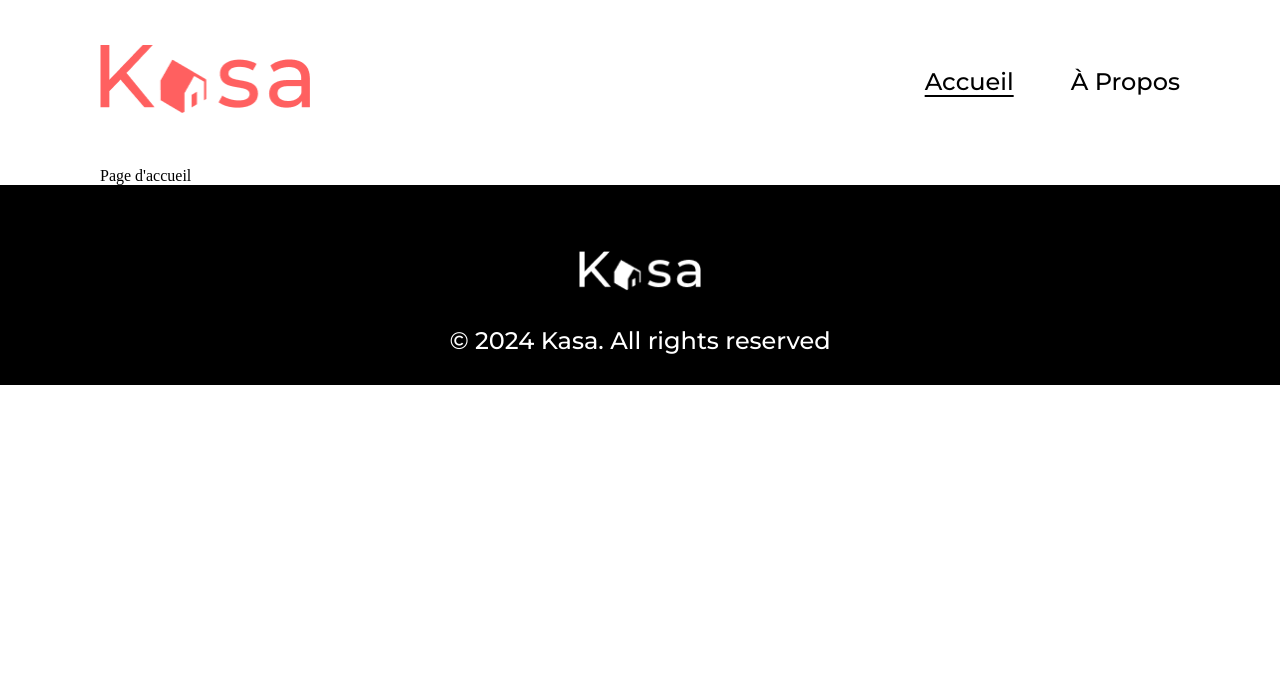
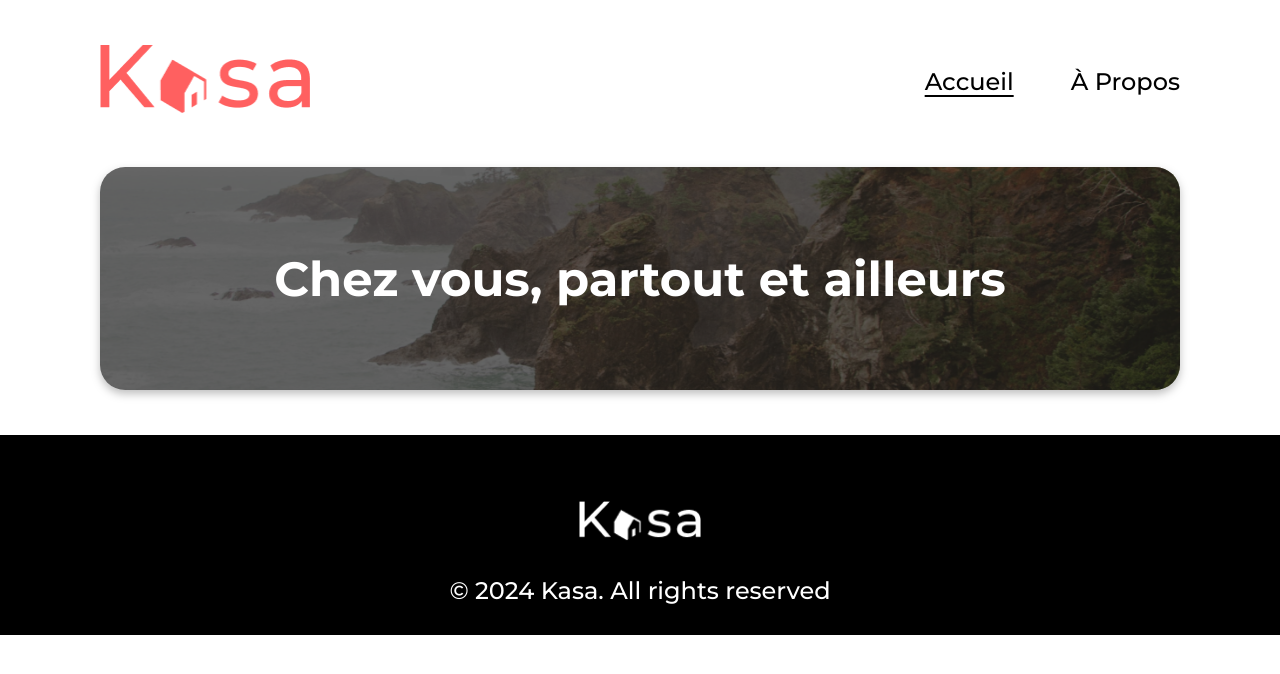
Before and after one commit to NicolasOsborne/oc-projet-8, a React (Vite) app: page / in a window 1280 px wide. Shown: the top 674 px of the page. Built offline with nearby package versions, Linux system fonts and the light colour scheme.

Commit message:
Création du composant Banner pour la page d'accueil - Création de la page Error 404

```diff
--- /dev/null
+++ b/src/components/Banner.jsx
@@ -0,0 +1,19 @@
+import HomeBanner from '../assets/banner-home.png'
+// import AboutBanner from '../assets/banner-about.png'
+
+const Banner = () => {
+  return (
+    <div className='banner'>
+      <img
+        className='banner-image'
+        src={HomeBanner}
+        alt="Bannière de la page d'accueil de Kasa"
+      />
+      <div className='banner-mask'>
+        <h1>Chez vous, partout et ailleurs</h1>
+      </div>
+    </div>
+  )
+}
+
+export default Banner
--- a/src/pages/Error.jsx
+++ b/src/pages/Error.jsx
@@ -1,7 +1,13 @@
-import React from 'react'
+import { Link } from 'react-router-dom'
 
 function Error() {
-  return <div>Page Erreur 404</div>
+  return (
+    <div className='error-container'>
+      <h1>404</h1>
+      <p>Oups! La page que vous demandez n'existe pas.</p>
+      <Link to='/'>Retourner sur la page d'accueil</Link>
+    </div>
+  )
 }
 
 export default Error
--- a/src/pages/Home.jsx
+++ b/src/pages/Home.jsx
@@ -1,7 +1,7 @@
-import React from 'react'
+import Banner from '../components/Banner'
 
 function Home() {
-  return <div>Page d'accueil</div>
+  return <Banner />
 }
 
 export default Home
--- a/src/styles/base/_typography.scss
+++ b/src/styles/base/_typography.scss
@@ -19,6 +19,7 @@ p {
 }
 
 a {
+   @include font;
    text-decoration: none;
    color: inherit;
 }
--- /dev/null
+++ b/src/styles/components/_banner.scss
@@ -0,0 +1,32 @@
+.banner {
+   width: 100%;
+   height: 223px;
+   border-radius: 25px;
+   margin-bottom: 45px;
+   position: relative;
+   filter: drop-shadow(0px 4px 4px rgba($black, 0.25));
+
+   .banner-image {
+      object-fit: cover;
+      width: 100%;
+      height: 100%;
+      border-radius: 25px;
+   }
+
+   .banner-mask {
+      width: 100%;
+      height: 100%;
+      border-radius: 25px;
+      background: rgba($black, 0.6);
+      position: absolute;
+      top: 0;
+      display: flex;
+      flex-direction: column;
+      justify-content: center;
+      align-items: center;
+   }
+
+   h1 {
+      color: $white;
+   }
+}
--- a/src/styles/main.scss
+++ b/src/styles/main.scss
@@ -12,3 +12,5 @@
 @import "./pages/about";
 @import "./pages/rental";
 @import "./pages/error";
+
+@import './components/banner';
--- a/src/styles/pages/_error.scss
+++ b/src/styles/pages/_error.scss
@@ -0,0 +1,27 @@
+.error-container {
+   display: flex;
+   flex-direction: column;
+   align-items: center;
+   justify-content: center;
+   gap: 140px;
+   margin: 140px 0;
+
+   h1 {
+      color: $primary-color;
+      font-size: 288px;
+      font-weight: bold;
+   }
+
+   p {
+      color: $primary-color;
+      font-size: 36px;
+      font-weight: 500;
+   }
+
+   a {
+      font-size: 18px;
+      font-weight: 500;
+      text-decoration: underline;
+      text-underline-offset: 3px;
+   }
+}
```
Also changed, not shown: src/assets/banner-about.png (added), src/assets/banner-home.png (added).
